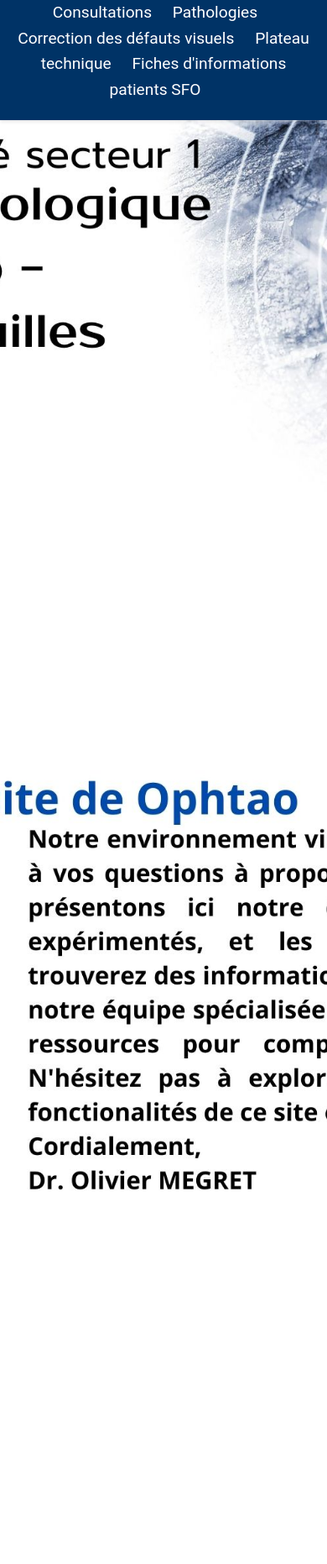
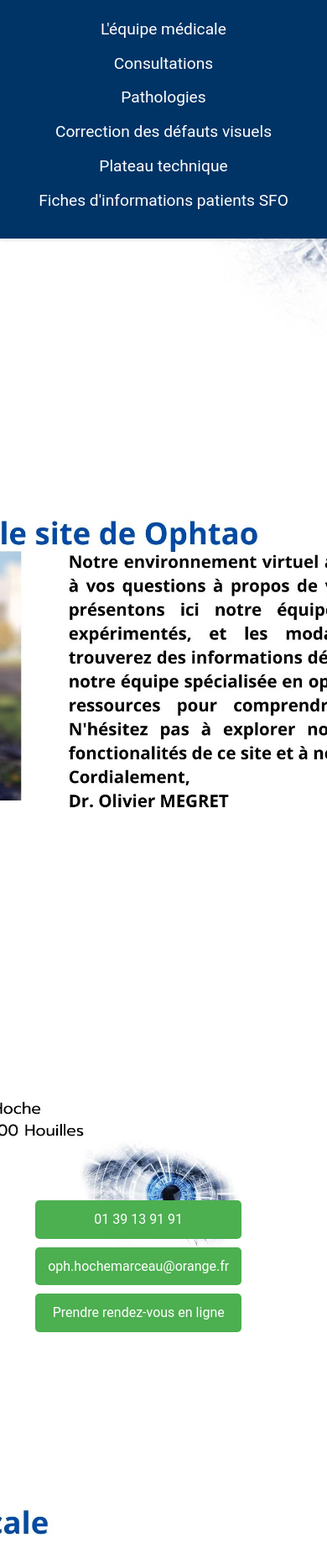
Before and after one commit to WardenKaiser/Opthao_V3.github.io, a plain HTML site: page index.html in a window 390 px wide. Shown: the part 102-1964 px from the top of the page at 84% size. Drawn offline with Linux system fonts and the light colour scheme.

Commit message:
Update index.html

```diff
--- a/index.html
+++ b/index.html
@@ -162,6 +162,37 @@
             bottom: 5%;
             right: 1%;
         }
+
+        /* Media Queries for Mobile */
+        @media (max-width: 768px) {
+            .btn-group {
+                bottom: 10vh;
+                left: 5vh;
+            }
+
+            .btn-bottom-right {
+                bottom: 5%;
+                right: 1%;
+                padding: 10px 15px;
+            }
+
+            .btn {
+                padding: 10px 15px;
+            }
+
+            nav ul li {
+                display: block;
+                margin: 10px 0;
+            }
+
+            .content h2 {
+                font-size: 1.5em;
+            }
+
+            .section {
+                height: 70vh;
+            }
+        }
     </style>
 </head>
 
```
